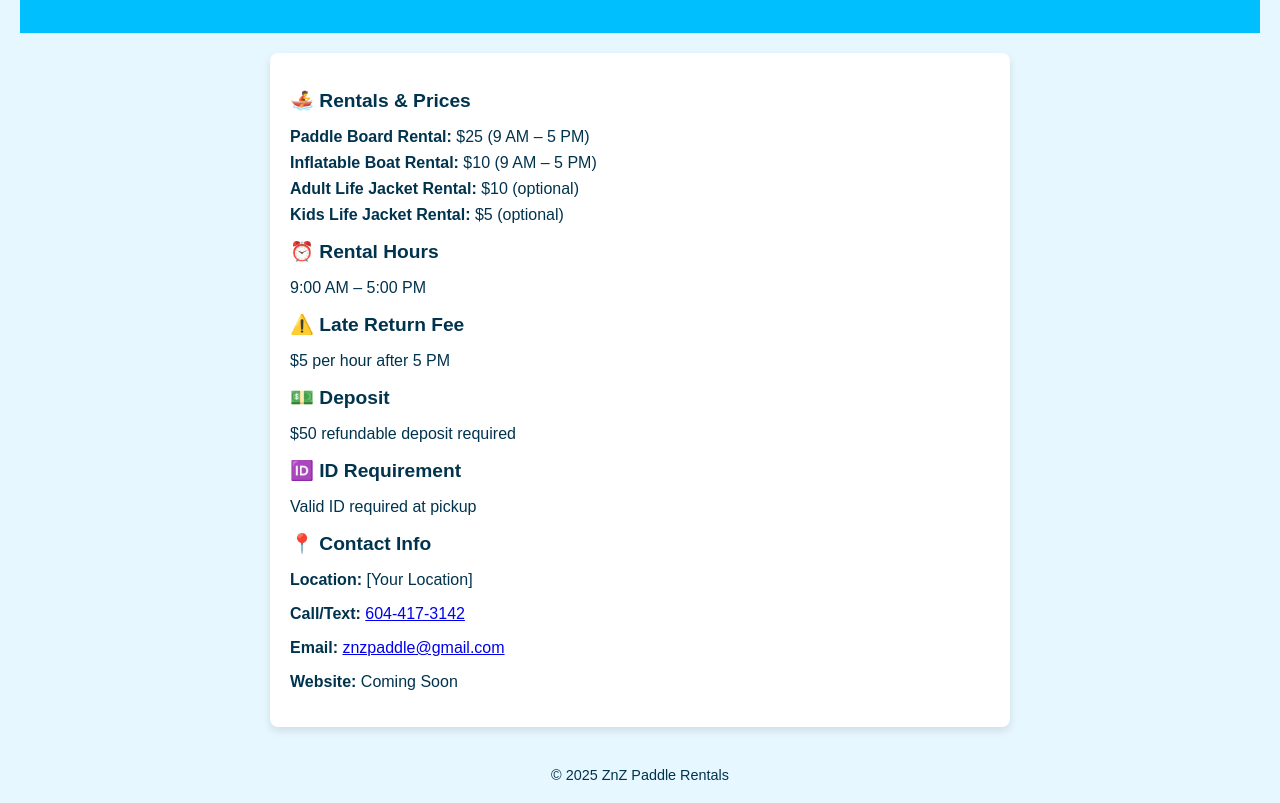
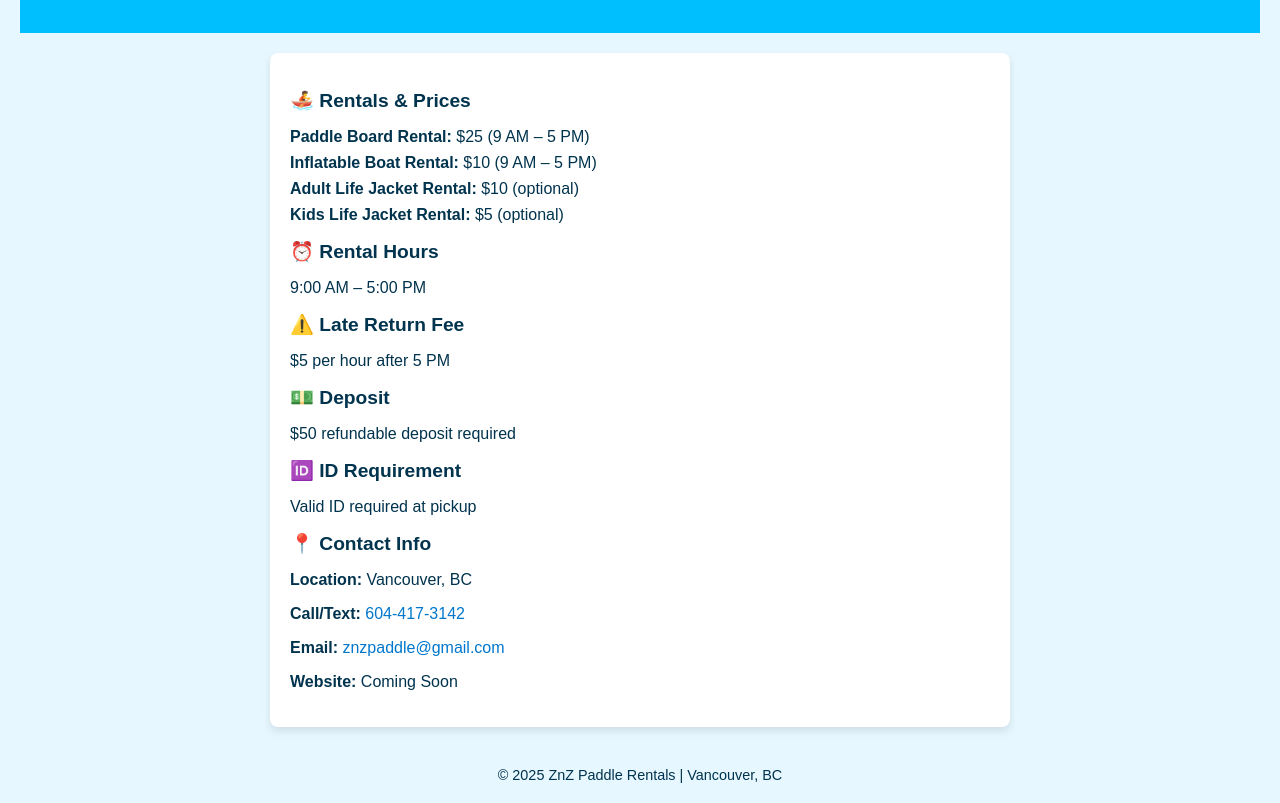
Before and after one commit to ZnZpaddle/znzpaddle.github.io, a plain HTML site: page index.html in a window 1280 px wide. Shown: the part 115-918 px from the top of the page. Drawn offline with Linux system fonts and the light colour scheme.

Commit message:
Update index.html

```diff
--- a/index.html
+++ b/index.html
@@ -44,6 +44,10 @@
     .emoji {
       font-size: 1.2em;
     }
+    a {
+      color: #0077cc;
+      text-decoration: none;
+    }
   </style>
 </head>
 <body>
@@ -74,14 +78,14 @@
     <p>Valid ID required at pickup</p>
 
     <h2 class="emoji">📍 Contact Info</h2>
-    <p><strong>Location:</strong> [Your Location]</p>
+    <p><strong>Location:</strong> Vancouver, BC</p>
     <p><strong>Call/Text:</strong> <a href="tel:+16044173142">604-417-3142</a></p>
     <p><strong>Email:</strong> <a href="mailto:znzpaddle@gmail.com">znzpaddle@gmail.com</a></p>
     <p><strong>Website:</strong> Coming Soon</p>
   </section>
 
   <footer>
-    &copy; 2025 ZnZ Paddle Rentals
+    &copy; 2025 ZnZ Paddle Rentals | Vancouver, BC
   </footer>
 </body>
 </html>
```
